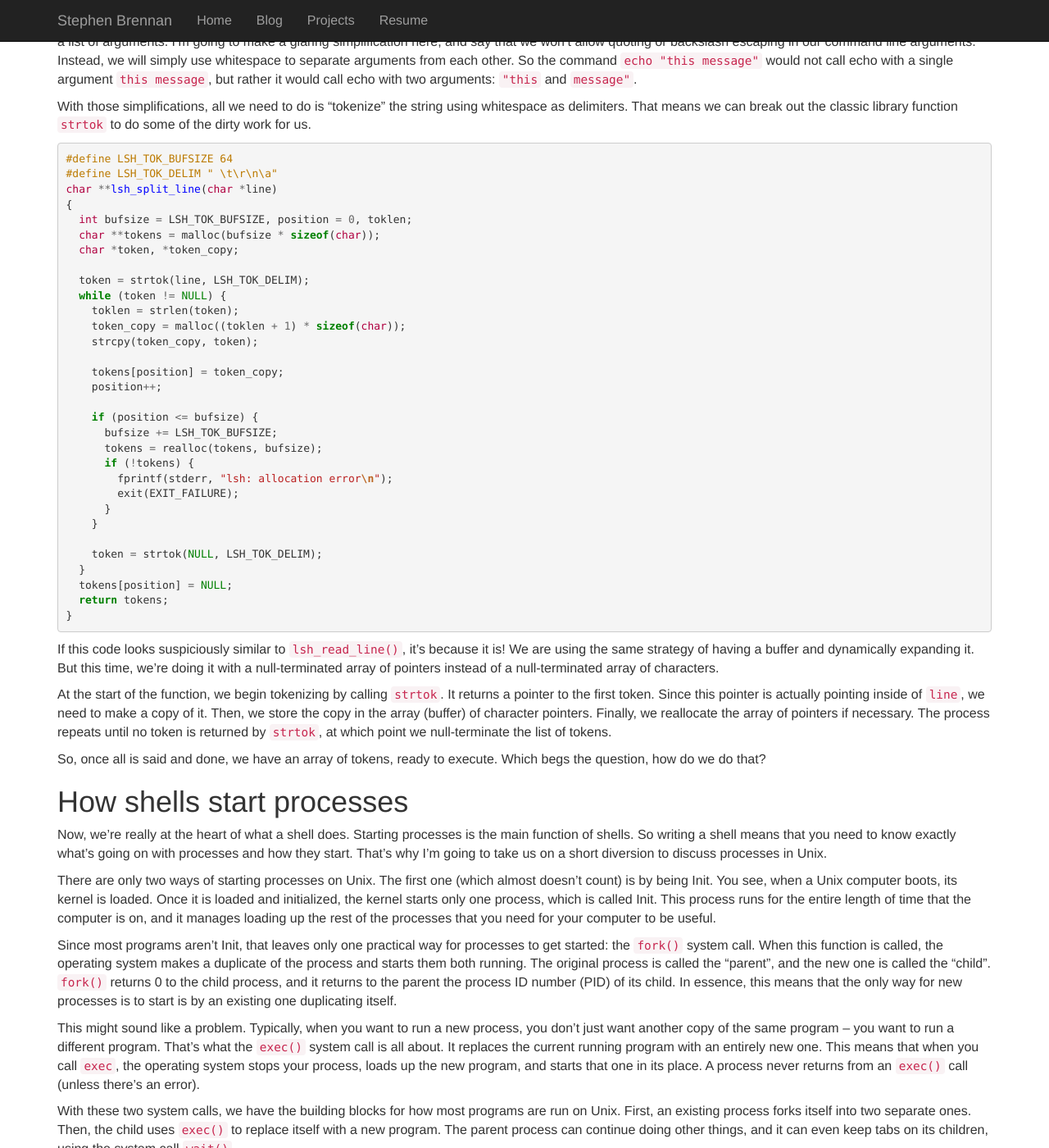
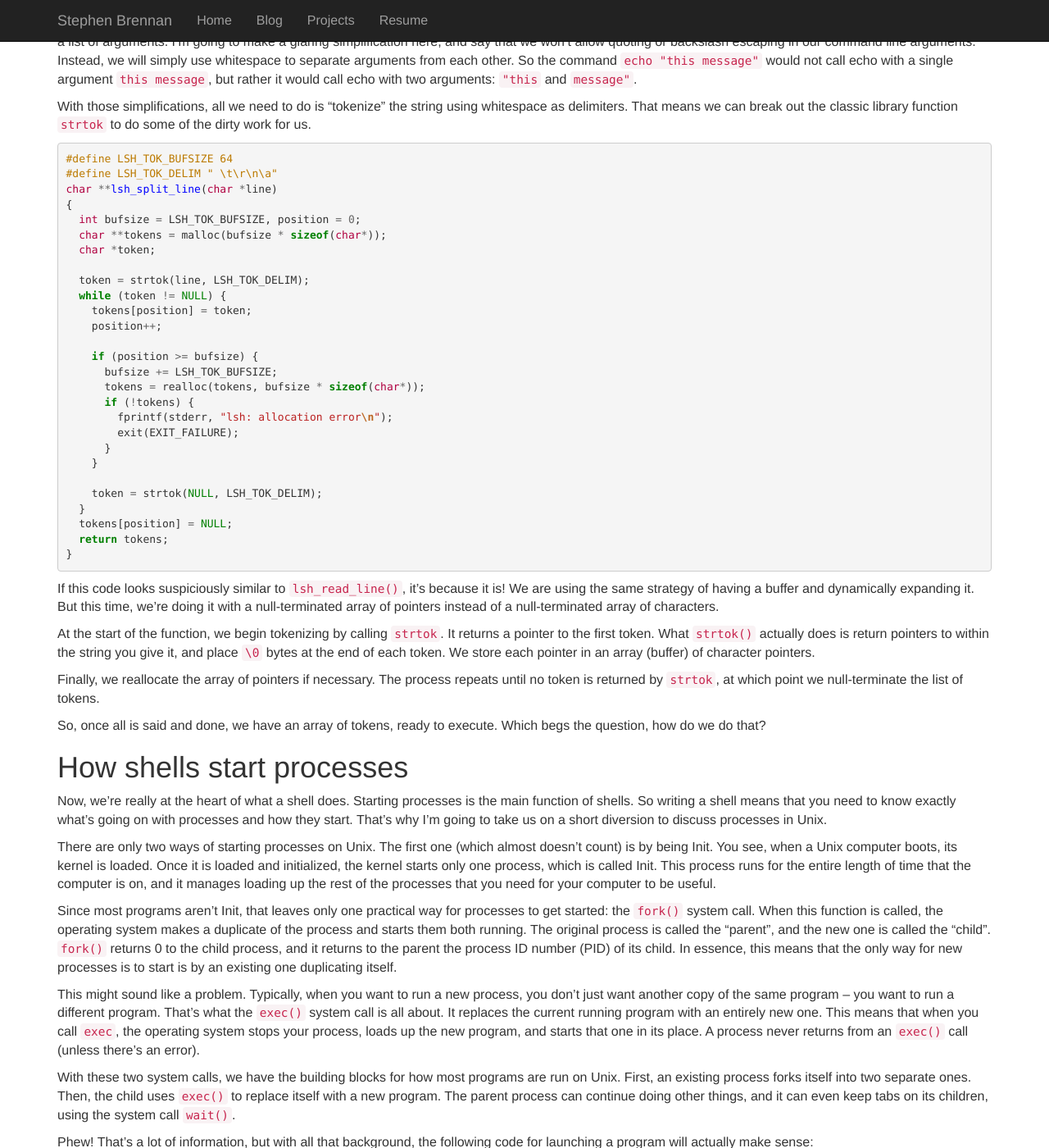
Before and after one commit to brenns10/brennan.io, a Jekyll site: the page built from _posts/2015-01-16-write-a-shell-in-c.md, in a window 1280 px wide and 1400 px high, scrolled down 2613 px. Shown: the whole window at 82% size. Built offline with Jekyll 4.4.1, drawn with Linux system fonts in a browser that asks for light colours; nearby versions of some CDN libraries; comment, search, counter and statistics services are not loaded; some of the changed text lies outside the part shown.

Commit message:
Fixed the bugs pointed out by many commenters.

```diff
--- a/_posts/2015-01-16-write-a-shell-in-c.md
+++ b/_posts/2015-01-16-write-a-shell-in-c.md
@@ -18,7 +18,7 @@ walkthrough on how I wrote my own simplistic Unix shell in C, in the hopes that
 it makes other people feel that way too.
 
 The code for the shell described here, dubbed `lsh`, is available on
-[GitHub](https://github.com/brenns10/lsh/tree/9f2b98a74992f2837903f0ed91f4c6cb69784ab4)
+[GitHub](https://github.com/brenns10/lsh/tree/486ec6dcdd1e11c6dc82f482acda49ed18be11b5).
 
 ## Basic lifetime of a shell
 
@@ -192,22 +192,18 @@ function `strtok` to do some of the dirty work for us.
 #define LSH_TOK_DELIM " \t\r\n\a"
 char **lsh_split_line(char *line)
 {
-  int bufsize = LSH_TOK_BUFSIZE, position = 0, toklen;
-  char **tokens = malloc(bufsize * sizeof(char));
-  char *token, *token_copy;
+  int bufsize = LSH_TOK_BUFSIZE, position = 0;
+  char **tokens = malloc(bufsize * sizeof(char*));
+  char *token;
 
   token = strtok(line, LSH_TOK_DELIM);
   while (token != NULL) {
-    toklen = strlen(token);
-    token_copy = malloc((toklen + 1) * sizeof(char));
-    strcpy(token_copy, token);
-
-    tokens[position] = token_copy;
+    tokens[position] = token;
     position++;
 
-    if (position <= bufsize) {
+    if (position >= bufsize) {
       bufsize += LSH_TOK_BUFSIZE;
-      tokens = realloc(tokens, bufsize);
+      tokens = realloc(tokens, bufsize * sizeof(char*));
       if (!tokens) {
         fprintf(stderr, "lsh: allocation error\n");
         exit(EXIT_FAILURE);
@@ -227,11 +223,14 @@ it.  But this time, we're doing it with a null-terminated array of pointers
 instead of a null-terminated array of characters.
 
 At the start of the function, we begin tokenizing by calling `strtok`.  It
-returns a pointer to the first token.  Since this pointer is actually pointing
-inside of `line`, we need to make a copy of it.  Then, we store the copy in the
-array (buffer) of character pointers.  Finally, we reallocate the array of
-pointers if necessary.  The process repeats until no token is returned by
-`strtok`, at which point we null-terminate the list of tokens.
+returns a pointer to the first token.  What `strtok()` actually does is return
+pointers to within the string you give it, and place `\0` bytes at the end of
+each token.  We store each pointer in an array (buffer) of character
+pointers.
+
+Finally, we reallocate the array of pointers if necessary.  The process repeats
+until no token is returned by `strtok`, at which point we null-terminate the
+list of tokens.
 
 So, once all is said and done, we have an array of tokens, ready to execute.
 Which begs the question, how do we do that?
@@ -479,28 +478,6 @@ The one caveat is that `args` might just contain NULL, if the user entered an
 empty string, or just whitespace.  So, we need to check for that case at the
 beginning.
 
-## Cleaning up
-
-That's all the really interesting code, but we haven't quite implemented all the
-functions in `lsh_loop()` yet.  The last one was called `lsh_free_args()`, and
-it just freed the argument list created by `lsh_split_line()`.  Thankfully, this
-is also an easy one:
-
-{% highlight C %}
-void lsh_free_args(char **args)
-{
-  char **iter = args;
-  while (*iter != NULL) {
-    free(*iter);
-    iter++;
-  }
-  free(args);
-}
-{% endhighlight %}
-
-We simply free every string in the arg list, until we get to the null
-terminator.  Then, we free the arg list too.
-
 ## Putting it all together
 
 That's all the code that goes into the shell.  If you've read along, you should
@@ -539,7 +516,7 @@ Once you have the code and headers, it should be as simple as running `gcc -o
 main main.c` to compile it, and then `./main` to run it.
 
 Alternatively, you can get the code from
-[GitHub](https://github.com/brenns10/lsh/tree/9f2b98a74992f2837903f0ed91f4c6cb69784ab4).
+[GitHub](https://github.com/brenns10/lsh/tree/486ec6dcdd1e11c6dc82f482acda49ed18be11b5).
 That link goes straight to the current revision of the code at the time of this
 writing-- I may choose to update it and add new features someday in the future.
 If I do, I'll try my best to update this article with the details and
@@ -574,3 +551,9 @@ with success, drop me a line in the comments below, I'd love to see the code.
 And finally, thanks for reading this tutorial (if anyone did).  I enjoyed
 writing it, and I hope you enjoyed reading it.  Let me know what you think in
 the comments!
+
+**Edit** In an earlier version of this article, I had a couple nasty bugs in
+`lsh_split_line()`, that just happened to cancel each other out.  Thanks to
+/u/munmap on Reddit (and other commenters) for catching them!  Check
+[this diff](https://github.com/brenns10/lsh/commit/486ec6dcdd1e11c6dc82f482acda49ed18be11b5)
+to see exactly what I did wrong.
```
Also changed, not shown: other parts of _posts/2015-01-16-write-a-shell-in-c.md (+1 -1 lines).
